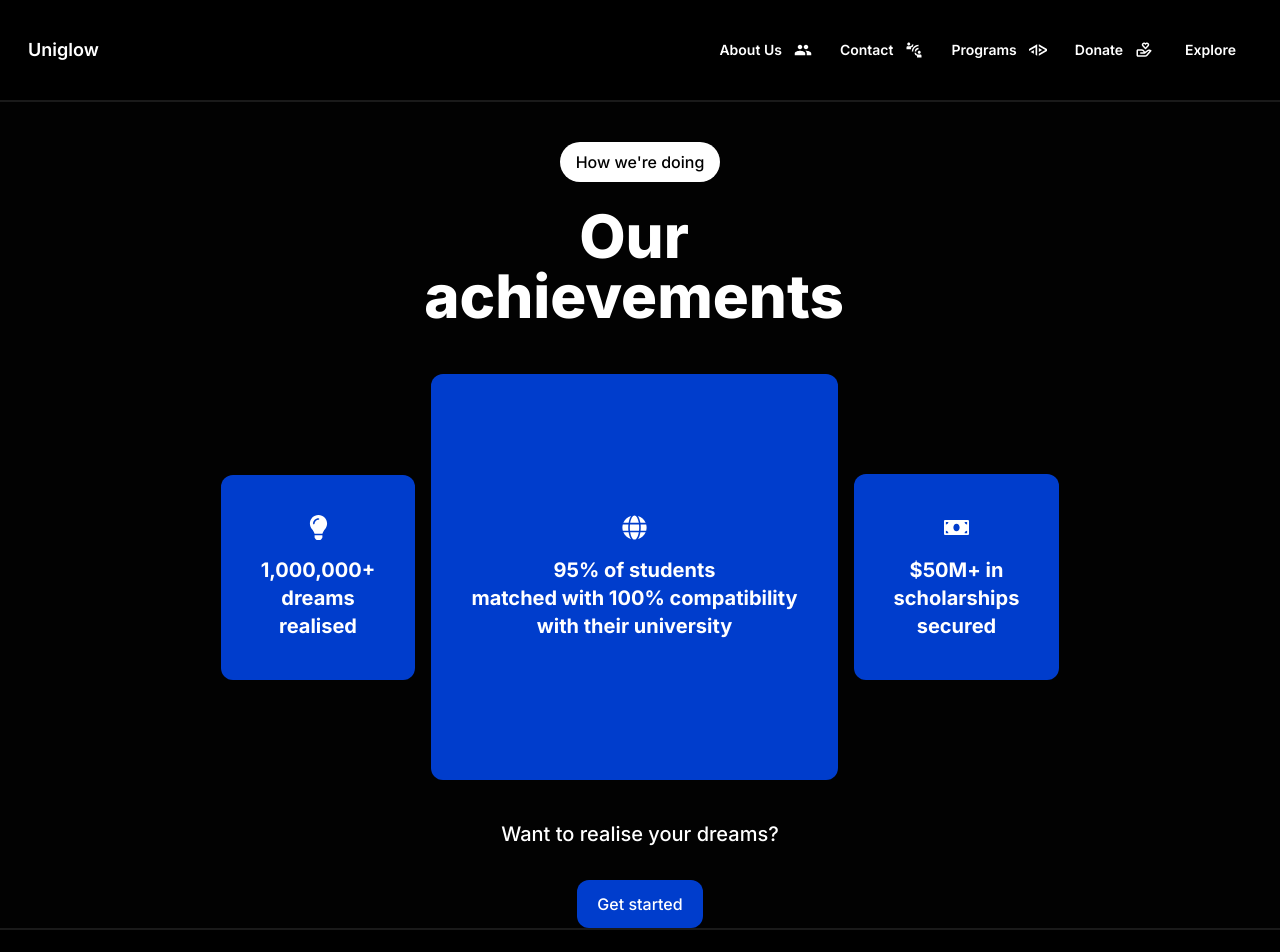
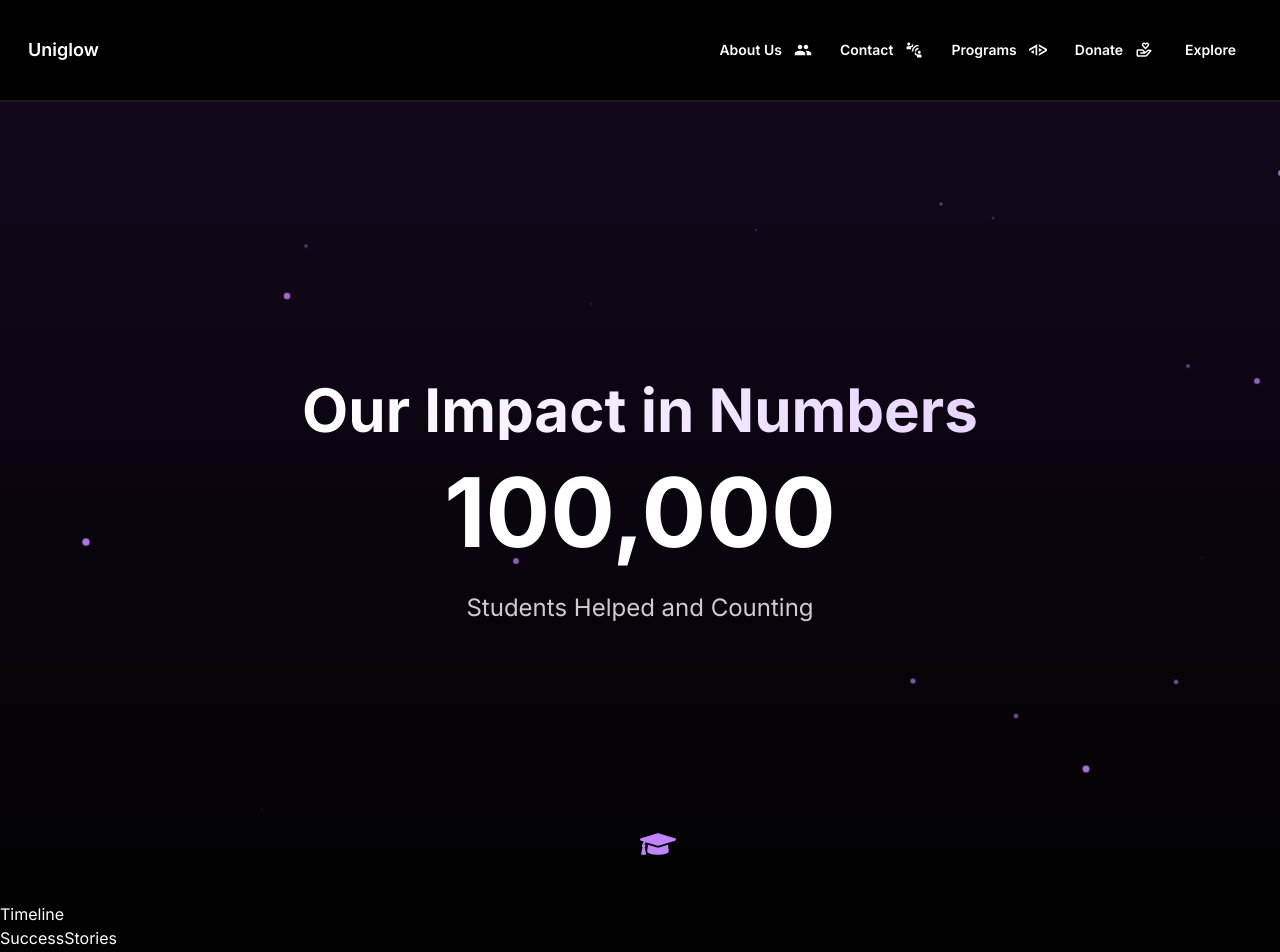
Before and after one commit to ebeeyuuu/react-uniglow, a Next.js app: page /pages/about/achievements in a window 1280 px wide. Shown: the top 952 px of the page. Built offline with nearby package versions, Linux system fonts and the light colour scheme.

Commit message:
added base template for the achievements page revamp

```diff
--- /dev/null
+++ b/src/app/components/About/Achievements/AwardsRecognition.tsx
@@ -0,0 +1,7 @@
+import React from "react";
+
+const AwardsRecognition = () => {
+  return <div>AwardsRecognition</div>;
+};
+
+export default AwardsRecognition;
--- /dev/null
+++ b/src/app/components/About/Achievements/CommunityImpact.tsx
@@ -0,0 +1,7 @@
+import React from "react";
+
+const CommunityImpact = () => {
+  return <div>CommunityImpact</div>;
+};
+
+export default CommunityImpact;
--- /dev/null
+++ b/src/app/components/About/Achievements/GlobalReach.tsx
@@ -0,0 +1,9 @@
+import React from 'react'
+
+const GlobalReach = () => {
+  return (
+    <div>GlobalReach</div>
+  )
+}
+
+export default GlobalReach
--- a/src/app/components/About/Achievements/Hero.tsx
+++ b/src/app/components/About/Achievements/Hero.tsx
@@ -1,101 +1,89 @@
-import React, { useState, useEffect } from "react";
-import AOS from "aos";
-import "aos/dist/aos.css";
-import { FaLightbulb, FaMoneyBill, FaGlobe } from "react-icons/fa";
-import { motion, AnimatePresence } from "framer-motion";
-import LoadingButton from "../../LoadingButton";
-import { useRouter } from "next/navigation";
+import React, { useEffect, useRef } from 'react'
+import { motion, useAnimation, useInView } from 'framer-motion'
+import { FaGraduationCap } from 'react-icons/fa'
 
 const Hero = () => {
-  const phrases = [
-    "Need a scholarship?",
-    "Want to realise your dreams?",
-    "Want to match with the best universities?",
-  ];
-  const [index, setIndex] = useState(0);
-  const router = useRouter();
+  const ref = useRef(null)
+  const isInView = useInView(ref)
+  const controls = useAnimation()
+  const [count, setCount] = React.useState(0)
 
   useEffect(() => {
+    if (isInView) {
+      controls.start('visible')
       const interval = setInterval(() => {
-      setIndex((prevIndex) => (prevIndex + 1) % phrases.length);
-    }, 3000);
-    return () => clearInterval(interval);
-  }, [phrases.length]);
+        setCount((prevCount) => {
+          const newCount = prevCount + 1000
+          return newCount >= 100000 ? 100000 : newCount
+        })
+      }, 20)
+      return () => clearInterval(interval)
+    }
+  }, [isInView, controls])
 
-  useEffect(() => {
-    AOS.init({
-      once: true,
-    });
-  }, []);
-
-  const handleRedirect = async () => {
-    await new Promise((resolve) => setTimeout(resolve, 1500));
-    router.push("/pages/signup");
-  };
+  const particleVariants = {
+    hidden: { opacity: 0, scale: 0 },
+    visible: { opacity: 1, scale: 1 }
+  }
 
   return (
-    <div className="w-full min-h-screen flex flex-col justify-center items-center">
-      <div
-        className="bg-white rounded-full mt-10 text-black font-medium text-base px-4 py-2"
-        data-aos="fade-up"
-        data-aos-delay="300"
+    <section ref={ref} className="relative min-h-screen flex items-center justify-center overflow-hidden">
+      <div className="absolute inset-0 bg-gradient-to-b from-purple-900/20 to-[#020202]" />
+      <div className="relative z-10 text-center">
+        <motion.h1
+          className="text-4xl md:text-6xl font-bold mb-6 bg-gradient-to-r from-white to-purple-200 bg-clip-text text-transparent"
+          initial={{ opacity: 0, y: -50 }}
+          animate={{ opacity: 1, y: 0 }}
+          transition={{ duration: 0.5 }}
         >
-        How we&apos;re doing
+          Our Impact in Numbers
+        </motion.h1>
+        <motion.div
+          className="text-6xl md:text-8xl font-bold mb-8"
+          initial={{ opacity: 0, scale: 0.5 }}
+          animate={{ opacity: 1, scale: 1 }}
+          transition={{ duration: 0.5, delay: 0.2 }}
+        >
+          {count.toLocaleString()}
+        </motion.div>
+        <motion.p
+          className="text-xl md:text-2xl text-white/80"
+          initial={{ opacity: 0, y: 50 }}
+          animate={{ opacity: 1, y: 0 }}
+          transition={{ duration: 0.5, delay: 0.4 }}
+        >
+          Students Helped and Counting
+        </motion.p>
       </div>
-      <div
-        className="text-center scale-100 max-md:scale-[70%] smooth-animation mt-6 text-6xl font-extrabold mr-3"
-        data-aos="fade-up"
-        data-aos-delay="350"
-      >
-        <span className="block">Our</span>
-        <span className="block">achievements</span>
-      </div>
-      <div className="flex flex-row w-full px-10 gap-4 max-md:scale-[70%] scale-100 smooth-animation justify-center items-center mx-auto mt-12 max-md:mt-0">
-        <div className="flex flex-col justify-center items-center rounded-xl bg-[#003dcc] p-10 aspect-square gap-4">
-          <FaLightbulb className="text-white" size={25} />
-          <div className="text-white text-xl font-bold text-center">
-            <span className="block">1,000,000+</span>
-            <span className="block">dreams</span>
-            <span className="block">realised</span>
-          </div>
-        </div>
-        <div className="flex flex-col justify-center items-center rounded-xl bg-[#003dcc] p-10 aspect-square gap-4">
-          <FaGlobe className="text-white" size={25} />
-          <div className="text-white text-xl font-bold text-center">
-            <span className="block">95% of students</span>
-            <span className="block">matched with 100% compatibility</span>
-            <span className="block">with their university</span>
-          </div>
-        </div>
-        <div className="flex flex-col justify-center items-center rounded-xl bg-[#003dcc] p-10 aspect-square gap-4">
-          <FaMoneyBill className="text-white" size={25} />
-          <div className="text-white text-xl font-bold text-center">
-            <span className="block">$50M+ in</span>
-            <span className="block">scholarships</span>
-            <span className="block">secured</span>
-          </div>
-        </div>
-      </div>
-      <AnimatePresence mode="wait">
+      {[...Array(20)].map((_, index) => (
         <motion.div
-          key={phrases[index]}
+          key={index}
+          className="absolute w-2 h-2 bg-purple-400 rounded-full"
+          variants={particleVariants}
+          initial="hidden"
+          animate={controls}
+          transition={{
+            duration: Math.random() * 2 + 1,
+            delay: Math.random() * 0.5,
+            repeat: Infinity,
+            repeatType: 'reverse'
+          }}
+          style={{
+            top: `${Math.random() * 100}%`,
+            left: `${Math.random() * 100}%`,
+          }}
+        />
+      ))}
+      <motion.div
+        className="absolute bottom-10 left-1/2 transform -translate-x-1/2"
         initial={{ opacity: 0, y: 20 }}
         animate={{ opacity: 1, y: 0 }}
-          exit={{ opacity: 0, y: -20 }}
-          transition={{ duration: 0.5 }}
-          className="text-xl font-medium w-2/3 justify-center items-center flex mx-auto mt-10"
+        transition={{ duration: 0.5, delay: 0.6 }}
       >
-          {phrases[index]}
+        <FaGraduationCap className="text-4xl text-purple-400" />
       </motion.div>
-      </AnimatePresence>
-      <LoadingButton
-        onClick={handleRedirect}
-        className="bg-[#003dcc] px-5 py-3 rounded-xl font-medium text-base mt-8 scale-100 hover:scale-110 text-center smooth-animation"
-      >
-        Get started
-      </LoadingButton>
-    </div>
-  );
-};
+    </section>
+  )
+}
 
-export default Hero;
+export default Hero
--- /dev/null
+++ b/src/app/components/About/Achievements/ImpactStatistics.tsx
@@ -0,0 +1,7 @@
+import React from "react";
+
+const ImpactStatistics = () => {
+  return <div>ImpactStatistics</div>;
+};
+
+export default ImpactStatistics;
--- /dev/null
+++ b/src/app/components/About/Achievements/SuccessStories.tsx
@@ -0,0 +1,7 @@
+import React from "react";
+
+const SuccessStories = () => {
+  return <div>SuccessStories</div>;
+};
+
+export default SuccessStories;
--- /dev/null
+++ b/src/app/components/About/Achievements/Timeline.tsx
@@ -0,0 +1,7 @@
+import React from "react";
+
+const Timeline = () => {
+  return <div>Timeline</div>;
+};
+
+export default Timeline;
--- a/src/app/components/Contact/UniversityPartnerships/Hero.tsx
+++ b/src/app/components/Contact/UniversityPartnerships/Hero.tsx
@@ -1,6 +1,5 @@
 import React from "react";
 import Image from "next/image";
-import { motion } from "framer-motion";
 
 const Hero = () => {
   return (
@@ -11,32 +10,21 @@ const Hero = () => {
         fill
         className="absolute object-cover z-0"
       />
+      <div className="absolute inset-0 bg-[radial-gradient(circle_at_center,rgba(255,255,255,0.1)_0%,transparent_100%)]" />
+
+      <div className="absolute inset-0 bg-[radial-gradient(circle_at_center,rgba(2, 2, 2_0%,transparent_100%))]" />
+      <div className="absolute inset-0 bg-[radial-gradient(circle_at_center,transparent_30%,black_70%)] pointer-events-none" />
       <div className="absolute inset-0 bg-black/70 z-10"></div>
       <div className="relative z-20 text-center px-4">
-        <motion.h1
-          className="text-4xl md:text-6xl font-bold pb-4 bg-gradient-to-r from-white to-purple-200 bg-clip-text text-transparent"
-          initial={{ opacity: 0, y: -50 }}
-          animate={{ opacity: 1, y: 0 }}
-          transition={{ duration: 0.5 }}
-        >
-          Partner with Uniglow
-        </motion.h1>
-        <motion.p
-          className="text-xl md:text-2xl mb-8"
-          initial={{ opacity: 0, y: 50 }}
-          animate={{ opacity: 1, y: 0 }}
-          transition={{ duration: 0.5, delay: 0.2 }}
-        >
+        <h1 className="text-2xl lg:text-4xl md:text-6xl font-bold pb-4 bg-gradient-to-r from-white to-purple-200 bg-clip-text text-transparent">
+          Partner <br />  with Uniglow
+        </h1>
+        <p className="text-sm lg:text-base max-w-lg mb-8">
           Join leading universities in revolutionizing student recruitment
-        </motion.p>
-        <motion.button
-          className="bg-purple-600 text-white px-8 py-3 rounded-full text-lg font-semibold hover:bg-purple-700 transition duration-300"
-          initial={{ opacity: 0, scale: 0.5 }}
-          animate={{ opacity: 1, scale: 1 }}
-          transition={{ duration: 0.5, delay: 0.4 }}
-        >
+        </p>
+        <button className="bg-gradient-to-r from-black via-black to-purple-950 text-white px-8 py-3 rounded-xl text-sm lg:text-base font-semibold hover:bg-purple-700 transition duration-300">
           Become a Partner
-        </motion.button>
+        </button>
       </div>
     </section>
   );
--- a/src/app/pages/about/achievements/page.tsx
+++ b/src/app/pages/about/achievements/page.tsx
@@ -6,12 +6,24 @@ import NavBar from "@/app/components/NavBar";
 import Footer from "@/app/components/LandingPage/Footer";
 
 const Hero = lazy(() => import("@/app/components/About/Achievements/Hero"));
+const Timeline = lazy(() => import("@/app/components/About/Achievements/Timeline"));
+const SuccessStories = lazy(() => import("@/app/components/About/Achievements/SuccessStories"));
+const ImpactStatistics = lazy(() => import("@/app/components/About/Achievements/ImpactStatistics"));
+const AwardsRecognition = lazy(() => import("@/app/components/About/Achievements/AwardsRecognition"));
+const GlobalReach = lazy(() => import("@/app/components/About/Achievements/GlobalReach"));
+const CommunityImpact = lazy(() => import("@/app/components/About/Achievements/CommunityImpact"));
 
 const Home = () => {
   return (
     <Suspense fallback={<Loading />}>
       <NavBar />
       <Hero />
+      <Timeline />
+      <SuccessStories />
+      <ImpactStatistics />
+      <AwardsRecognition />
+      <GlobalReach />
+      <CommunityImpact />
       <Footer />
     </Suspense>
   );
```
Also changed, not shown: src/app/components/Contact/UniversityPartnerships/Contact.tsx (+72 -1 lines), src/app/components/Contact/UniversityPartnerships/HowItWorks.tsx (+72 -4 lines), src/app/components/Contact/UniversityPartnerships/WhyPartner.tsx (+20 -13 lines). Lines whose indentation alone changed are shown as unchanged.
